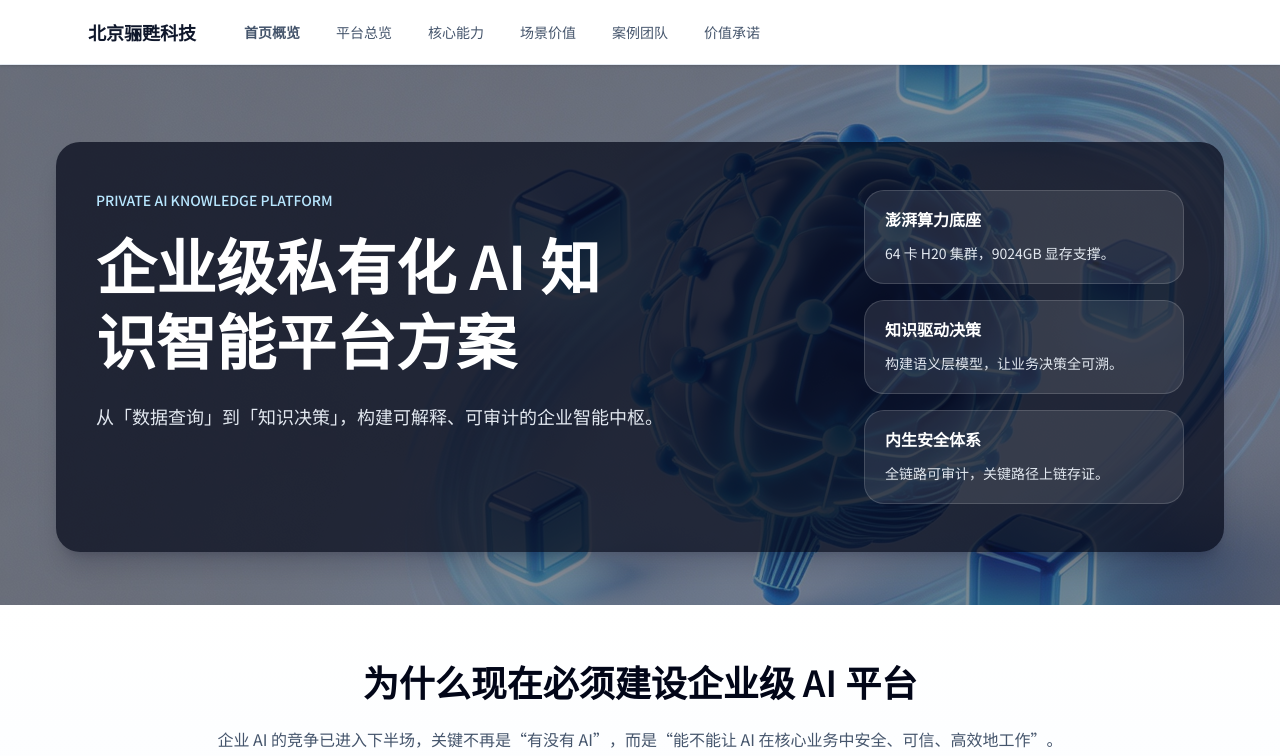
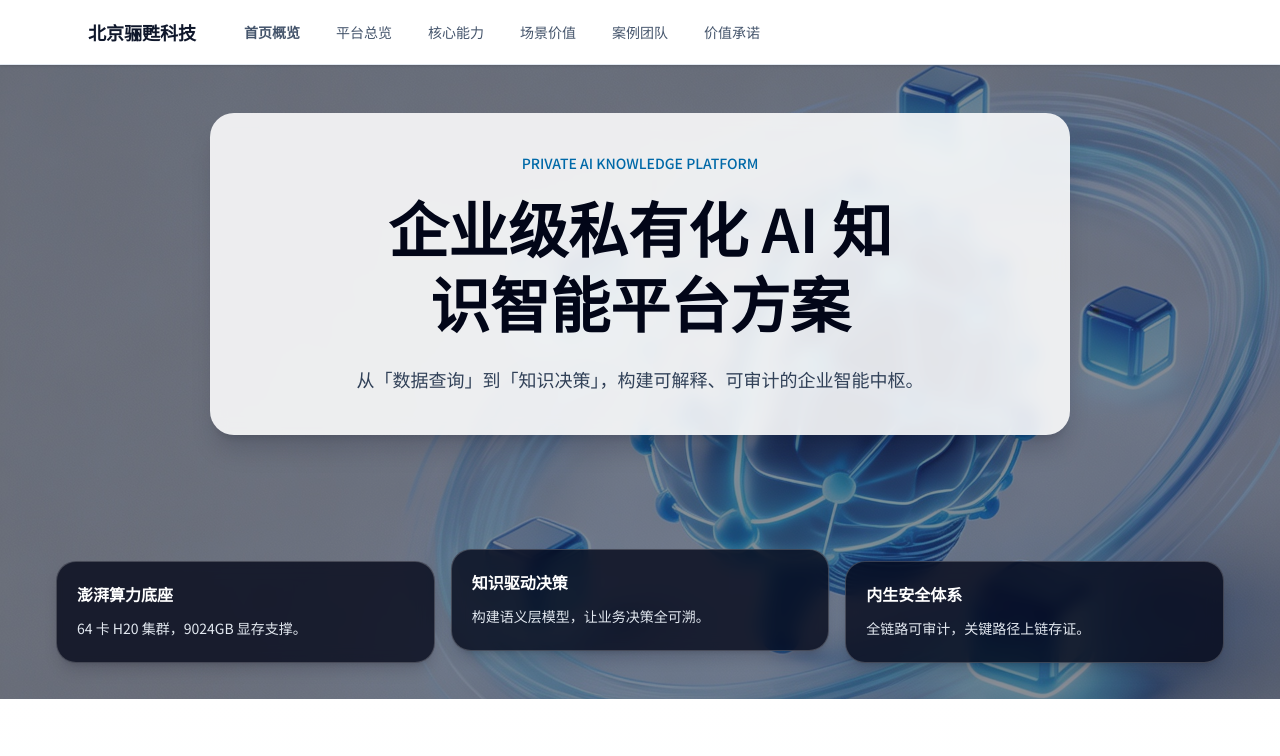
Before and after one commit to Shadowzzh/qidun-lisu, a Next.js app in the folder lisu-official-site/: page / in a window 1280 px wide. Shown: the top 756 px of the page. Built offline with nearby package versions, Linux system fonts and the light colour scheme.

Commit message:
fix: restore homepage template structure

```diff
--- a/lisu-official-site/src/components/pages/home/feature-band.tsx
+++ b/lisu-official-site/src/components/pages/home/feature-band.tsx
@@ -1,15 +1,22 @@
 import { HomeVisual } from "@/components/pages/home/home-visual";
+import { cn } from "@/lib/utils";
 import type { HomeFeatureBand as HomeFeatureBandContent } from "@/types/site";
 
 type FeatureBandProps = {
   band: HomeFeatureBandContent;
+  variant?: "default" | "reversed";
 };
 
-export function FeatureBand({ band }: FeatureBandProps) {
+export function FeatureBand({ band, variant = "default" }: FeatureBandProps) {
   return (
-    <section id={band.id} aria-labelledby={`${band.id}-heading`} className="scroll-mt-24">
+    <section
+      id={band.id}
+      aria-labelledby={`${band.id}-heading`}
+      className="scroll-mt-24"
+      data-feature-layout={variant}
+    >
       <div className="grid items-center gap-10 md:grid-cols-[minmax(0,1fr)_600px]">
-        <div className="max-w-[520px]">
+        <div className={cn("max-w-[520px]", variant === "reversed" && "md:order-2 md:justify-self-end")}>
           <h2 id={`${band.id}-heading`} className="text-balance text-lg font-semibold text-slate-950 md:text-xl">
             {band.title}
           </h2>
@@ -25,7 +32,7 @@ export function FeatureBand({ band }: FeatureBandProps) {
           </ul>
         </div>
 
-        <div className="w-full justify-self-end">
+        <div className={cn("w-full justify-self-end", variant === "reversed" && "md:order-1 md:justify-self-start")}>
           <HomeVisual className="w-full" sizes="(min-width: 768px) 600px, 100vw" slot={band.visual} />
         </div>
       </div>
--- a/lisu-official-site/src/components/pages/home/hero-band.tsx
+++ b/lisu-official-site/src/components/pages/home/hero-band.tsx
@@ -1,6 +1,7 @@
 "use client";
 
 import { HomeVisual } from "@/components/pages/home/home-visual";
+import { cn } from "@/lib/utils";
 import type { HomeHeroContent } from "@/types/site";
 
 type HeroBandProps = {
@@ -20,30 +21,42 @@ export function HeroBand({ content }: HeroBandProps) {
         <div className="absolute inset-0 bg-slate-950/45" />
       </div>
 
-      <div className="relative mx-auto flex min-h-[388px] max-w-[1200px] items-center px-4 pb-6 pt-10 md:min-h-[540px] md:pt-12">
-        <div className="grid w-full gap-8 rounded-[24px] bg-slate-950/70 px-6 py-8 text-white shadow-xl shadow-slate-950/15 md:grid-cols-[minmax(0,1.1fr)_320px] md:px-10 md:py-12">
-          <div>
-            <p className="text-sm font-medium text-sky-200">{content.eyebrow}</p>
+      <div className="relative mx-auto flex min-h-[388px] max-w-[1200px] items-start justify-center px-4 pb-6 pt-10 text-center md:min-h-[540px] md:pt-12">
+        <div className="w-full">
+          <div
+            data-testid="hero-content-panel"
+            className="mx-auto max-w-[860px] rounded-[24px] bg-white/88 px-6 py-8 text-slate-950 shadow-xl shadow-slate-950/15 backdrop-blur-sm md:px-10 md:py-10"
+          >
+            <p className="text-sm font-medium text-sky-700">{content.eyebrow}</p>
             <h1
               id="home-hero-heading"
-              className="mt-4 max-w-3xl text-balance text-4xl font-semibold leading-tight md:text-6xl"
+              className="mt-4 text-balance text-4xl font-semibold leading-tight md:text-6xl"
             >
               {content.title}
             </h1>
-            <p className="mt-6 max-w-2xl text-pretty text-base leading-8 text-slate-200 md:text-lg">
+            <p className="mx-auto mt-6 max-w-2xl text-pretty text-base leading-8 text-slate-700 md:text-lg">
               {content.description}
             </p>
           </div>
+        </div>
+      </div>
 
-          <ul className="grid gap-4">
-            {content.metrics.map((metric) => (
-              <li key={metric.title} className="rounded-[20px] border border-white/15 bg-white/10 px-5 py-4">
-                <p className="text-base font-semibold text-white">{metric.title}</p>
-                <p className="mt-2 text-pretty text-sm leading-7 text-slate-200">{metric.description}</p>
-              </li>
-            ))}
-          </ul>
-        </div>
+      <div className="relative mx-auto max-w-[1200px] px-4 pb-8 md:pb-12">
+        <ul data-testid="hero-metrics-rail" className="grid gap-4 md:-mt-14 md:grid-cols-3">
+          {content.metrics.map((metric, index) => (
+            <li
+              key={metric.title}
+              className={cn(
+                "rounded-[20px] border border-white/20 bg-slate-950/78 px-5 py-5 text-left text-white shadow-lg shadow-slate-950/15 backdrop-blur-sm",
+                index === 0 && "md:translate-y-3",
+                index === 2 && "md:translate-y-3",
+              )}
+            >
+              <p className="text-base font-semibold text-white">{metric.title}</p>
+              <p className="mt-2 text-pretty text-sm leading-7 text-slate-200">{metric.description}</p>
+            </li>
+          ))}
+        </ul>
       </div>
     </section>
   );
--- a/lisu-official-site/src/components/pages/home/home-page.tsx
+++ b/lisu-official-site/src/components/pages/home/home-page.tsx
@@ -31,8 +31,12 @@ export function HomePage() {
         <section className="bg-[linear-gradient(180deg,#eef6ff_0%,#f7fbff_100%)]">
           <div className="mx-auto max-w-[1200px] px-4 py-16 md:py-20">
             <div className="space-y-16 md:space-y-20">
-              {homeFeatureBands.map((band) => (
-                <FeatureBand key={band.id} band={band} />
+              {homeFeatureBands.map((band, index) => (
+                <FeatureBand
+                  key={band.id}
+                  band={band}
+                  variant={index % 2 === 0 ? "default" : "reversed"}
+                />
               ))}
             </div>
           </div>
```
Also changed, not shown: 2 other files (tests, documents, lock files or other folders).
